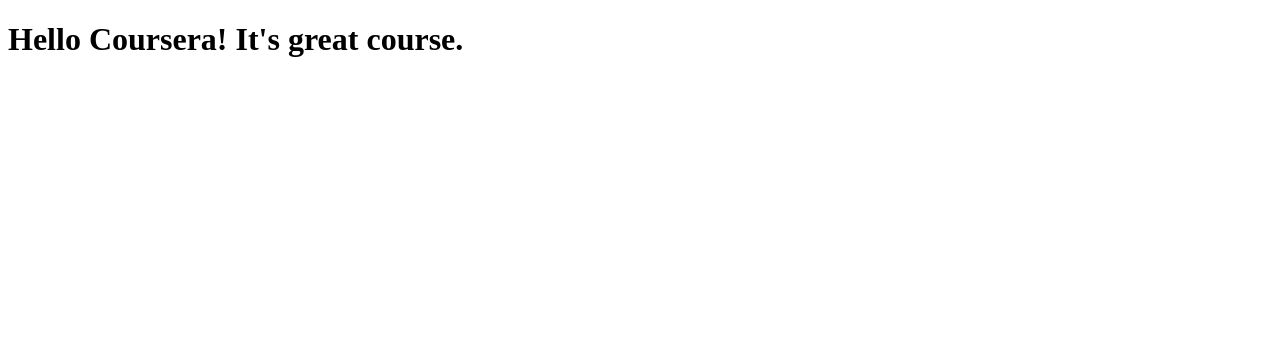
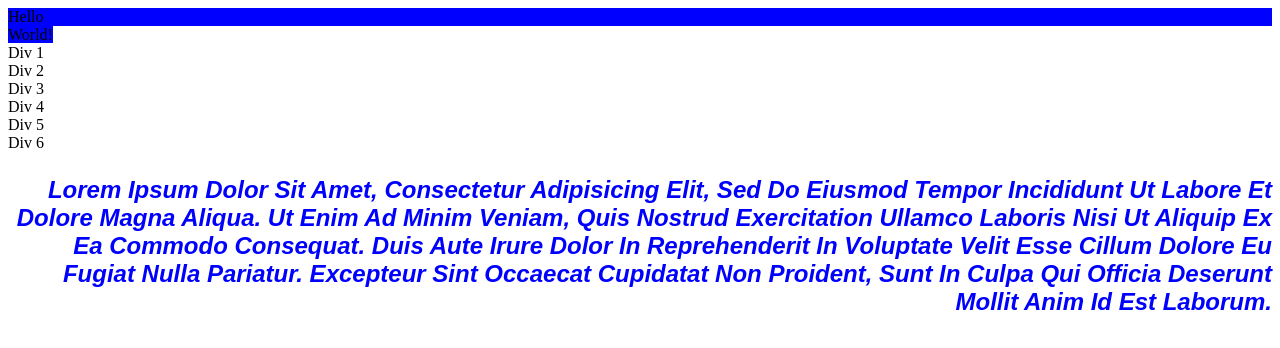
Before and after one commit to tuan-karma/coursera-test, a plain HTML site: page site/index.html in a window 1280 px wide. Drawn offline with Linux system fonts and the light colour scheme.

Commit message:
My First page

```diff
--- a/site/index.html
+++ b/site/index.html
@@ -2,8 +2,38 @@
 <html>
 <head>
 	<title>Hello Coursera!</title>
+	<style type="text/css">
+		body > div, span {background-color: blue;}
+		a:hover div:nth-child(5) {
+			font-size: 24px;
+		}
+		.style {
+			font-family: Arial, Helvetica, sans-serif;
+			color: #0000ff;
+			font-style: italic;
+			font-weight: bold;
+			font-size: 24px;
+			text-transform: capitalize;
+			text-align: right;
+		}
+	</style>
 </head>
 <body>
-<h1>Hello Coursera! It's great course.</h1>
+	<div>Hello</div>
+	<span>World!</span>
+	<a>
+	  	<div>Div 1</div>
+	  	<div>Div 2</div>
+	  	<div>Div 3</div>
+	  	<div>Div 4</div>
+	  	<div>Div 5</div>
+	  	<div>Div 6</div>
+	</a>
+	<p class="style">Lorem ipsum dolor sit amet, consectetur adipisicing elit, sed do eiusmod
+	tempor incididunt ut labore et dolore magna aliqua. Ut enim ad minim veniam,
+	quis nostrud exercitation ullamco laboris nisi ut aliquip ex ea commodo
+	consequat. Duis aute irure dolor in reprehenderit in voluptate velit esse
+	cillum dolore eu fugiat nulla pariatur. Excepteur sint occaecat cupidatat non
+	proident, sunt in culpa qui officia deserunt mollit anim id est laborum.</p>
 </body>
 </html>
```
